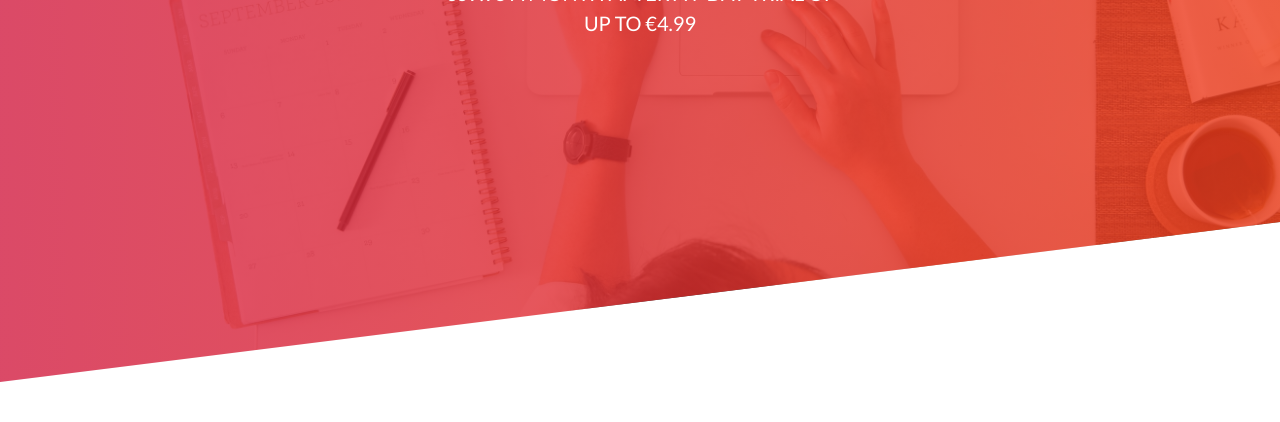
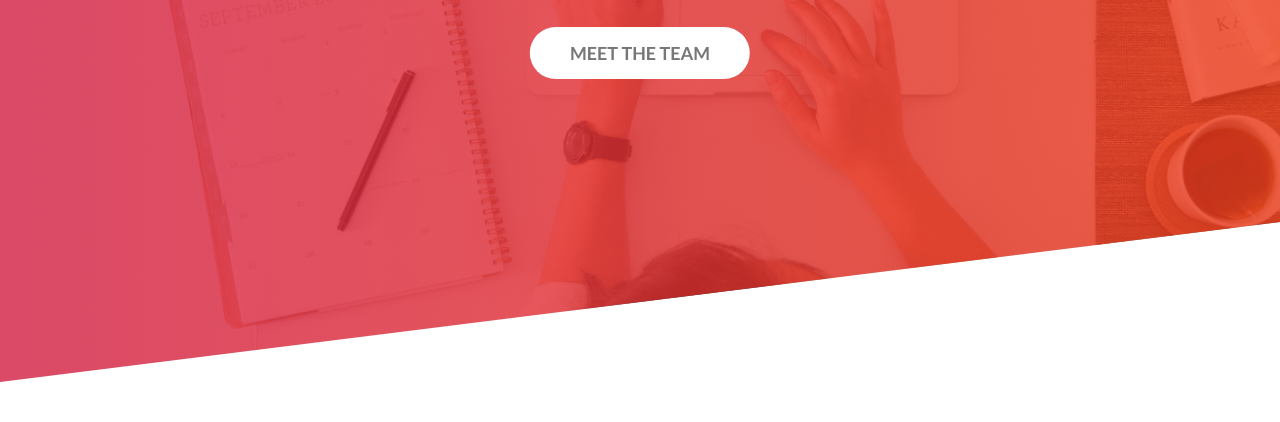
Before and after one commit to undigitals/cssAdvanced, a plain HTML site: page index.html in a window 1280 px wide. Shown: the part 378-800 px from the top of the page. Drawn offline with Linux system fonts and the light colour scheme.

Commit message:
pseudo classes

```diff
--- a/css/style.css
+++ b/css/style.css
@@ -38,6 +38,7 @@ body{
     top: 40%;
     left: 50%;
     transform: translate(-50%, -50%);
+    text-align: center;
 }
 
 .heading-primary{
@@ -102,3 +103,29 @@ body{
         transform: translateX(0)
     }
 }
+
+.btn:link,
+.btn:visited {
+    text-transform: uppercase;
+    text-decoration: none;
+    padding: 15px 40px;
+    display: inline-block;
+    transition: all 0.2s;
+    border-radius: 100px;
+}
+
+.btn:hover {
+    transform: translateY(-3px);
+    box-shadow: 0 10px 20px rgba(0,0,0,0.4);
+}
+
+.btn:active {
+    transform: translateY(-1px);
+    box-shadow: 0 5px 10px rgba(0,0,0,0.4);
+}
+
+.btn-white {
+    margin-top: 30px;
+    background-color: #fff;
+    color: #777;
+}
--- a/index.html
+++ b/index.html
@@ -31,6 +31,7 @@
             Up to €4.99
           </span>
         </h1>
+        <a href="w3schools.com/css/css_pseudo_classes.asp" class="btn btn-white">Meet the team</a>
       </div>
     </header>
   </body>
```
